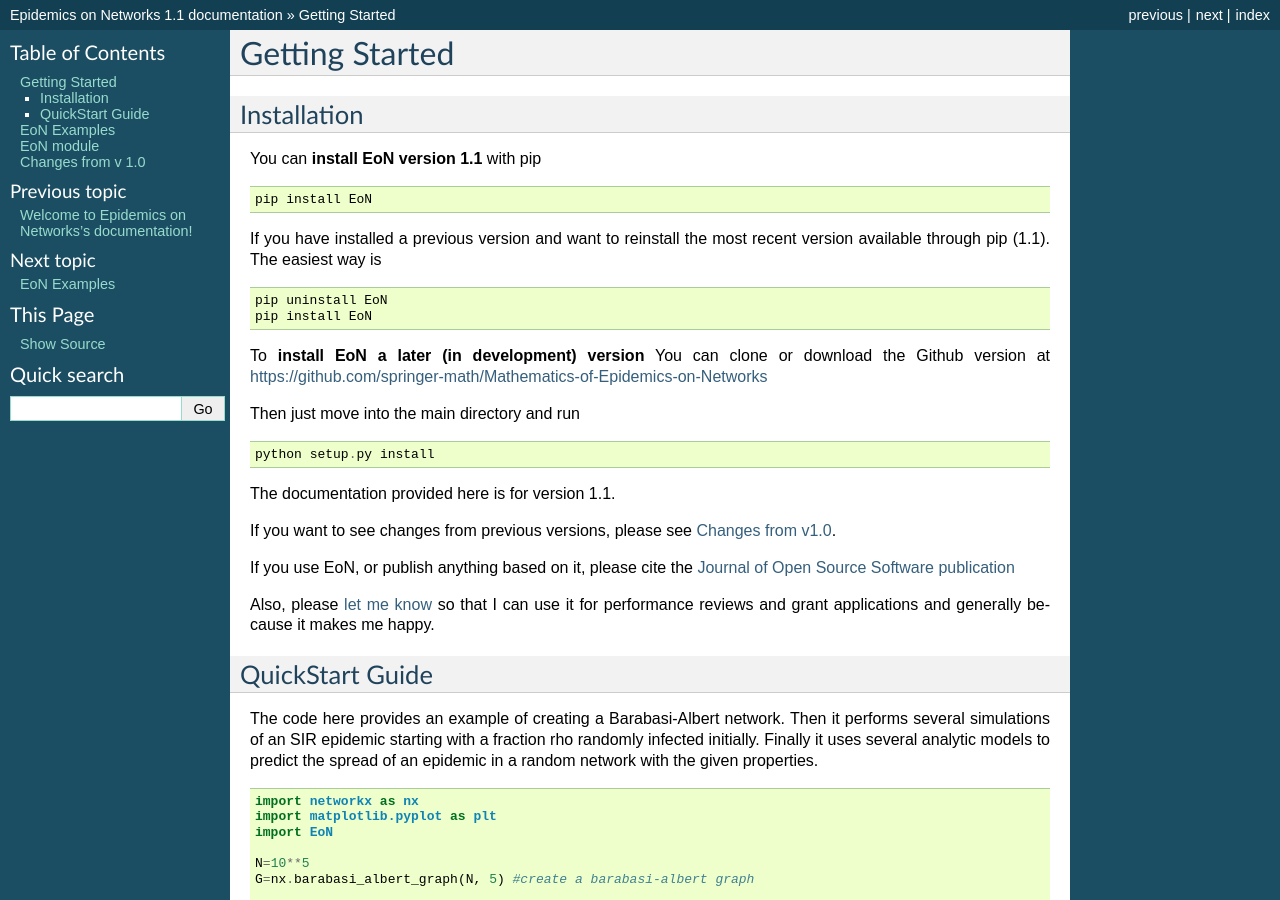
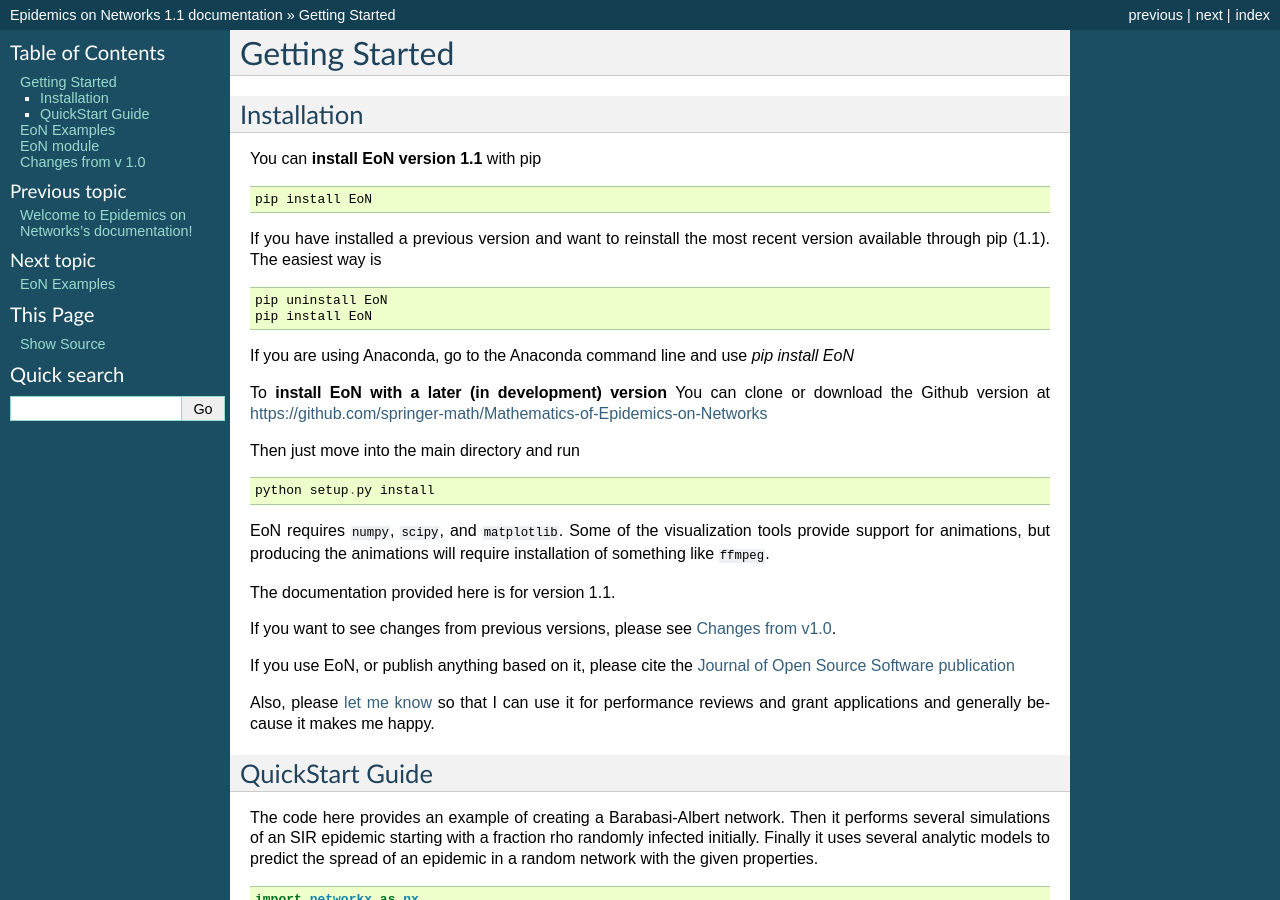
Before and after one commit to springer-math/Mathematics-of-Epidemics-on-Networks, a Sphinx documentation site: the page built from docs/GettingStarted.rst, in a window 1280 px wide and 900 px high. Built offline with Sphinx 7.4.7, drawn with Linux system fonts in a browser that asks for light colours.

Commit message:
Installation instructions for Anaconda added. Correction to insignificant typo in an example made

```diff
--- a/docs/GettingStarted.rst
+++ b/docs/GettingStarted.rst
@@ -20,9 +20,11 @@ version available through pip (1.1).  The easiest way is
     pip install EoN
 
 
+If you are using Anaconda, go to the Anaconda command line and use
+`pip install EoN`
 
-To **install EoN a later (in development) version** You can clone or download
-the Github version at
+To **install EoN with a later (in development) version** You can clone or
+download the Github version at
 https://github.com/springer-math/Mathematics-of-Epidemics-on-Networks
 
 Then just move into the main directory and run
@@ -31,6 +33,9 @@ Then just move into the main directory and run
 
     python setup.py install
 
+EoN requires ``numpy``, ``scipy``, and ``matplotlib``.  Some of the visualization
+tools provide support for animations, but producing the animations will require
+installation of something like ``ffmpeg``.
 
 The documentation provided here is for version 1.1.
 
--- a/docs/examples/fig1p5.py
+++ b/docs/examples/fig1p5.py
@@ -28,6 +28,6 @@ plt.ylabel('Frequency')
 
 inset = plt.axes([0.3,0.3,0.5,0.5])
 inset.bar(*zip(*H.items()), width = binwidth, linewidth=0)
-inset.axis(xmin = 300, xmax = 900, yin=0, ymax = 0.03)
+inset.axis(xmin = 300, xmax = 900, ymin=0, ymax = 0.03)
 
 plt.savefig('fig1p5.png')
--- a/docs/examples/fig1p5.rst
+++ b/docs/examples/fig1p5.rst
@@ -38,6 +38,6 @@ Figure 1.5
 
     inset = plt.axes([0.3,0.3,0.5,0.5])
     inset.bar(*zip(*H.items()), width = binwidth, linewidth=0)
-    inset.axis(xmin = 300, xmax = 900, yin=0, ymax = 0.03)
+    inset.axis(xmin = 300, xmax = 900, ymin=0, ymax = 0.03)
 
     plt.savefig('fig1p5.png')
```
